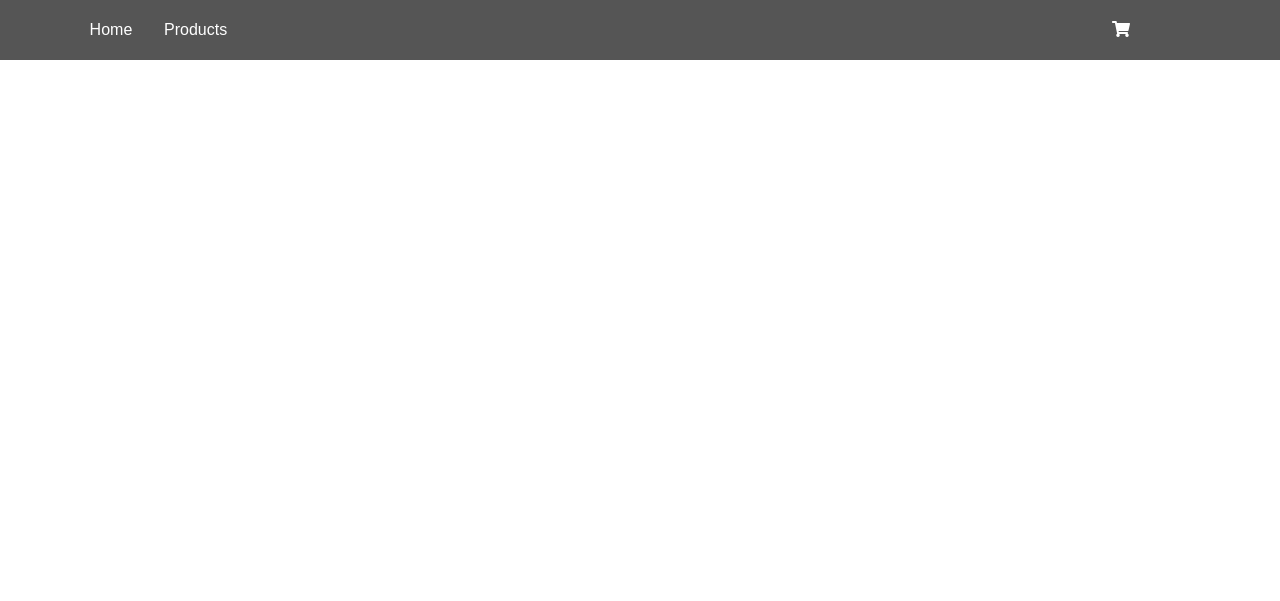
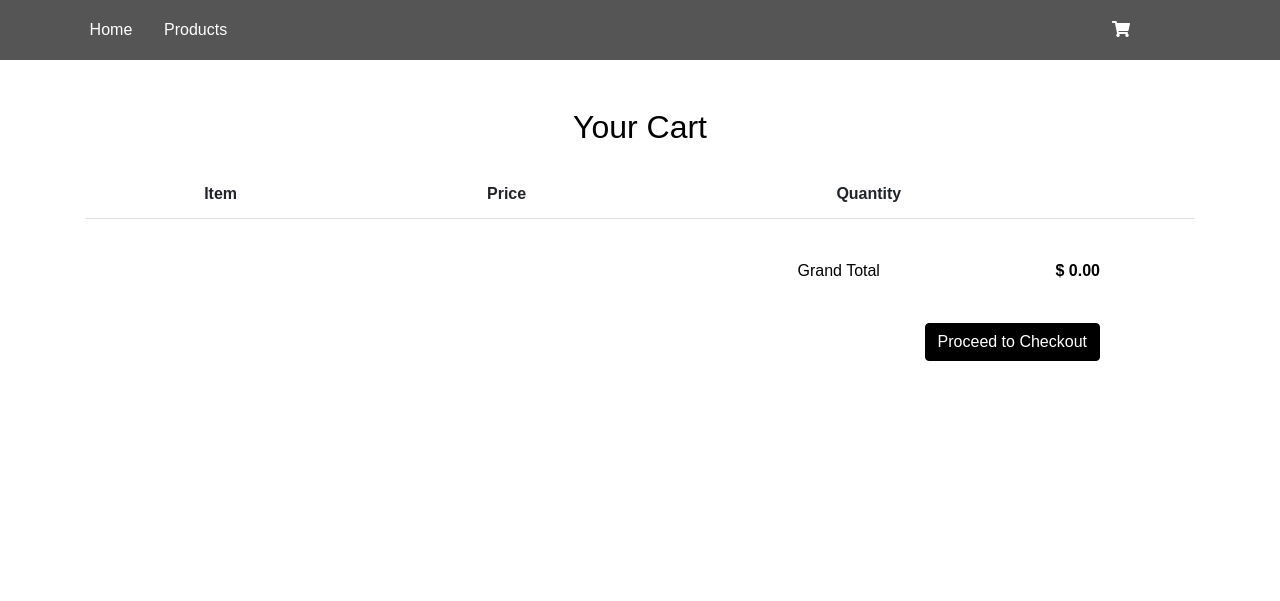
Before and after one commit to lm1298/VestStore, a Django app: page /cart/ in a window 1280 px wide. Shown: the top 601 px of the page. Run offline with Django 5.2, Linux system fonts and the light colour scheme; lists and menus that the app fills with data are empty; some libraries are stand-ins or nearby versions.

Commit message:
SCRUM-46 Add templates to view products details in Cart

```diff
--- a/vests/templates/cart.html
+++ b/vests/templates/cart.html
@@ -1,4 +1,5 @@
 {% load static %}
+{% load custom_filters %}
 <!DOCTYPE html>
 <html lang="en">
 <head>
@@ -23,6 +24,68 @@
             <a href="{% url 'cart' %}" style="color:white;"><i class="fas fa-shopping-cart"></i></a>
         </div>
     </div>
+    <div class="container mt-5">
+        <h2 class="text-center mb-4">Your Cart</h2>
+        <div class="table-responsive">
+            <table class="table table-borderless" style="text-align: center; align-items: center;">
+                <thead>
+                    <tr class="border-bottom">
+                        <th scope="col" class="col-width">Item</th>
+                        <!-- <th scope="col" class="col-width">Size</th> -->
+                        <th scope="col" class="col-width">Price</th>
+                        <th scope="col" class="col-width">Quantity</th>
+                        <th scope="col" class="col-width1"></th>
+                    </tr>
+                </thead>
+                <tbody>
+                    {% for item in items %}
+                    <tr class="border-bottom">
+                        <td>
+                            <div style="display: flex; align-items: center; justify-content: center;">
+                                <img src="{% static '/images/product-1.png' %}" alt="Placeholder Image" style="width: 60px;">
+                                <div style="margin-left: 20px;">
+                                    <strong style="color: #6AAD06;">25mph Vest</strong><br>
+                                    Size: {{ item.size }}
+                                </div>
+                            </div>
+                        </td>
+                        <td class="align-middle">$ {{ item.price }}</td>
+                        <td class="align-middle item-price" style="display: none;">{{ item.price }}</td> <!-- Add hidden price display -->
+                        <td class="align-middle item-size" style="display: none;">{{ item.size }}</td>
+                        <td class="align-middle">
+                            <div id="quantity-selector">
+                                <button class="decrease-quantity quantity-btn">-</button>
+                                <span class="quantity-display" data-max-quantity="{{ item.max_quantity }}">{{ item.quantity }}</span>
+                                <button class="increase-quantity quantity-btn">+</button>
+                            </div>
+                        </td>
+                        <td class="align-middle" style="text-align: left;">
+                            <button type="button" class="remove-item" aria-label="Close" style="background: none; border: none;">
+                                <span aria-hidden="true">&times;</span>
+                              </button>
+                        </td>
+                    </tr>
+                    {% endfor %}
+                </tbody>
+            </table>
+        </div>
+        <div class="row mt-4">
+            <div class="col-md-7 offset-md-4">
+                <div class="row">
+                    <div class="col"></div>
+                    <div class="col"></div>
+                    <div class="col grand-total">Grand Total</div>
+                    <div class="col text-right" id="grand-total"><strong>$ 0.00</strong></div>
+                </div>
+                <br>
+                <div class="row mt-3">
+                    <div class="col text-right">
+                        <button class="btn btn-primary" id="proceed-to-checkout" style="background-color: black; border-color: black;">Proceed to Checkout</button>
+                    </div>
+                </div>
+            </div>
+        </div>
+    </div>
     <div class="container-fluid" style="padding-left: 0;">
         <div class="row">
             <div class="col-lg-12">
@@ -32,5 +95,45 @@
             </div>
         </div>
     </div>
-    </body>
+    <input type="hidden" name="csrfmiddlewaretoken" value="{{ csrf_token }}">
+    <script src="https://code.jquery.com/jquery-3.6.0.min.js"></script>
+    <script>
+        $(document).ready(function() {
+            $(".quantity-display").each(function() {
+                var size = $(this).closest("tr").find(".item-size").text();
+                var quantityDisplay = $(this); // Store a reference to the quantity display element
+                $.ajax({
+                    type: "GET",
+                    url: "{% url 'get_quantities' %}?size=" + size,
+                    success: function(data) {
+                        quantityDisplay.data("max-quantity", data); // Update max-quantity using the stored reference
+                    },
+                    error: function(xhr, errmsg, err) {
+                        console.log(xhr.status + ": " + xhr.responseText);
+                    }
+                });
+            });
+            $(".increase-quantity").click(function() {
+                var quantityDisplay = $(this).siblings(".quantity-display");
+                var currentQuantity = parseInt(quantityDisplay.text());
+                var maxQuantity = parseInt(quantityDisplay.data("max-quantity"));
+                if (currentQuantity < maxQuantity) {
+                    quantityDisplay.text(currentQuantity + 1);
+                    updateSubtotal($(this));
+                    updateSessionCart();
+                }
+            });
+            // Decrement quantity
+            $(".decrease-quantity").click(function() {
+                var quantityDisplay = $(this).siblings(".quantity-display");
+                var currentQuantity = parseInt(quantityDisplay.text());
+                if (currentQuantity > 1) {
+                    quantityDisplay.text(currentQuantity - 1);
+                    updateSubtotal($(this));
+                    updateSessionCart();
+                }
+            });
+        });
+    </script>
+</body>
 </html>
```
